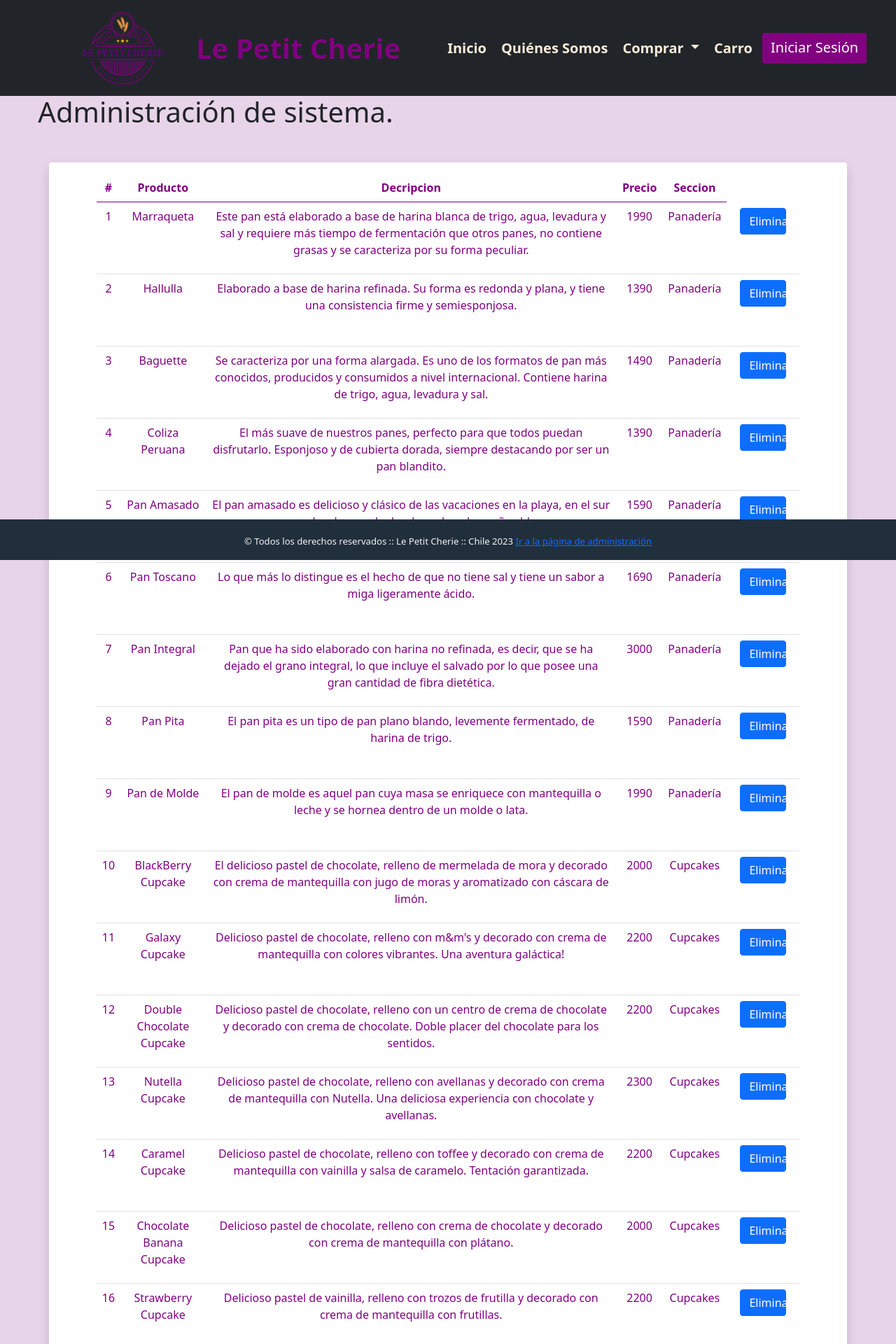
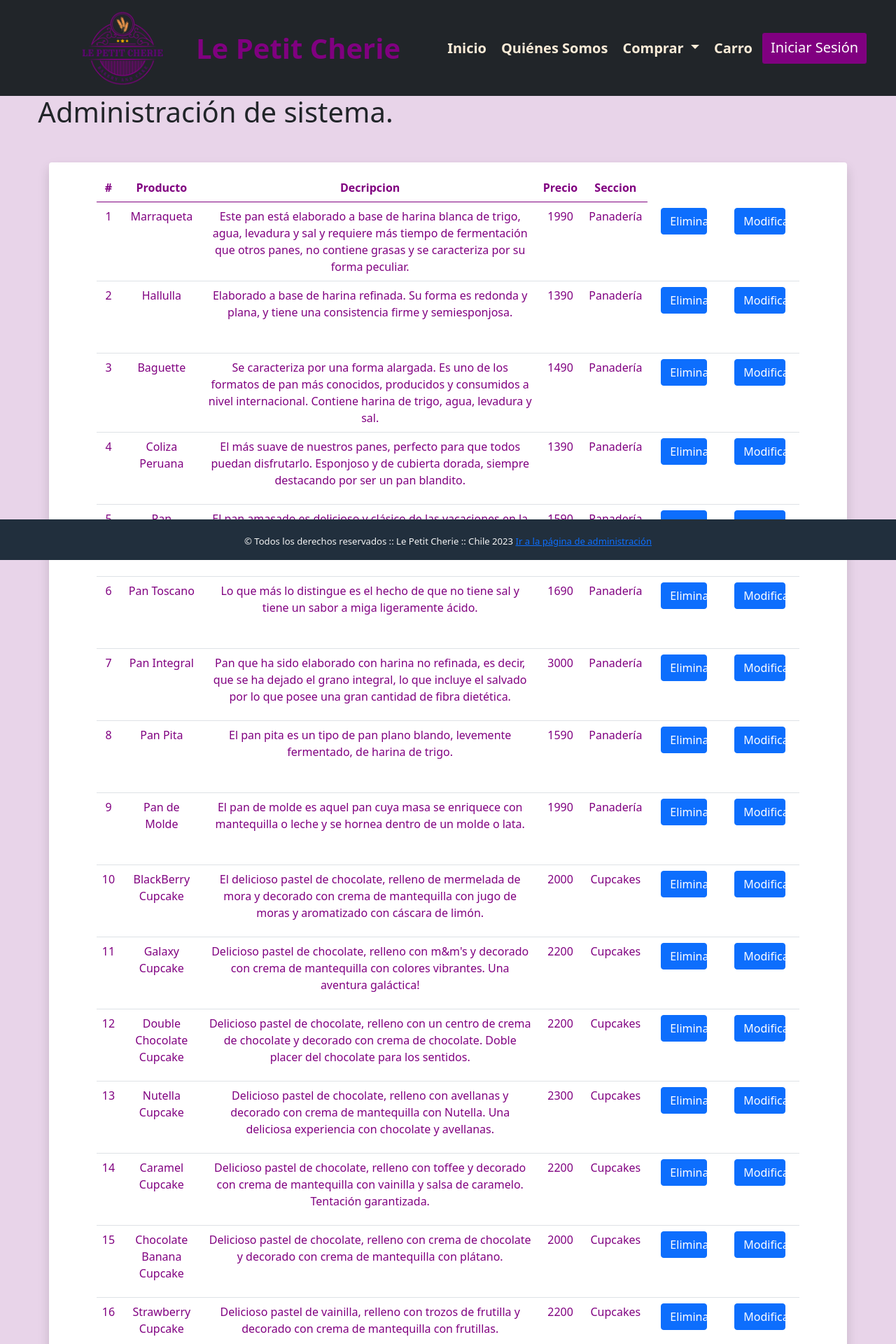
Before and after one commit to eypino/django-petit-cherie, a Django app: page /administracion in a window 1280 px wide. Shown: the top 1920 px of the page at 70% size. Run offline with Django 4.2, Linux system fonts and the light colour scheme; data comes from the database, SQL or seed files in the repository.

Commit message:
añadido boton modificar

```diff
--- a/petit_cherie/tienda/templates/html/administracion.html
+++ b/petit_cherie/tienda/templates/html/administracion.html
@@ -93,7 +93,8 @@
                     <td>{{ i.descripcion_prod }}</td>
                     <td>{{ i.valor_prod }}</td>
                     <td>{{ i.id_tipo_producto }}</td>
-                    <td><button class="btn btn-primary w-75 mb-5" id="botonCompletarReg" type="button">Eliminar</button></td>
+                    <td><button class="btn btn-primary w-75 mb-5" href="" id="botonEliminarFila" type="button">Eliminar</button></td>
+                    <td><button class="btn btn-primary w-75 mb-5" href="" id="botonModificarFila" type="button">Modificar</button></td>
                   </tr>
                   {% endfor %}
               </tbody>
@@ -103,7 +104,7 @@
                 <a class="btn btn-dark w-75" href="{% url 'editar' %}" id="botonCompletarReg" type="button">Editar</a>
               </div>
               <div class="row col-xs-12 col-sm-12 col-md-12 col-lg-6 col-xl-6 col-xxl-6 mb-5 justify-content-center">
-                <a class="btn btn-dark w-75" href="{% url 'insercion' %}" id="botonBorrarReg" type="reset">Insertar</a>
+                <a class="btn btn-dark w-75" href="{% url 'agregarProducto' %}" id="botonBorrarReg" type="reset">Insertar</a>
               </div>
             </div>
           </div>
@@ -119,11 +120,6 @@
       <br>
       <p class="small">&copy; Todos los derechos reservados :: Le Petit Cherie :: Chile 2023
         <a href="/admin">Ir a la página de administración</a>
-				{% if user.is_authenticated and user.is_staff %}
-    		<a href="{% url 'insercion' %}" class="btn btn-primary">Inserción</a>
-				<a href= "{% url 'editar' %}" class="btn btn-dark">Editar</a>
-				<a href="{% url 'eliminar' %}" class="btn btn-danger">Eliminar</a>
-				{% endif %}
       </p>
     </div>
   </footer>
```
Also changed, not shown: petit_cherie/tienda/templates/html/editar.html (+4 -10 lines).
